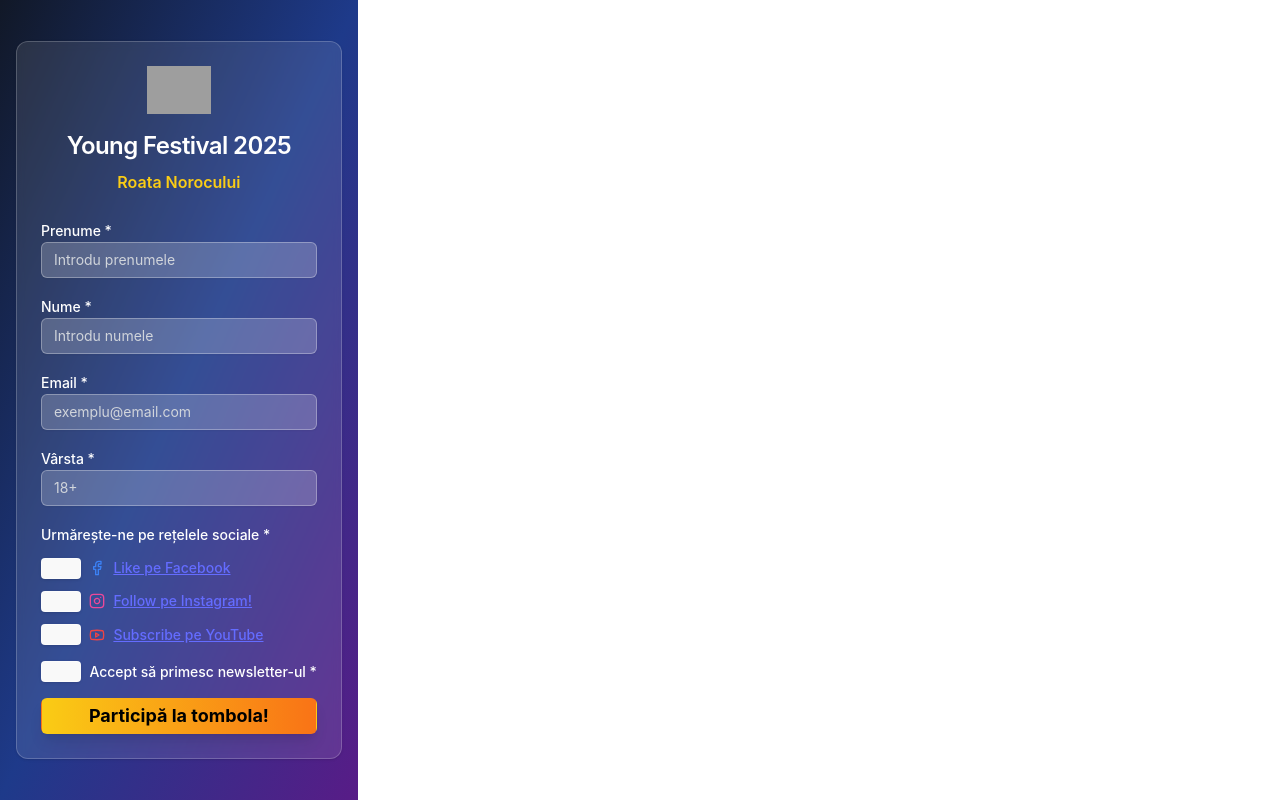
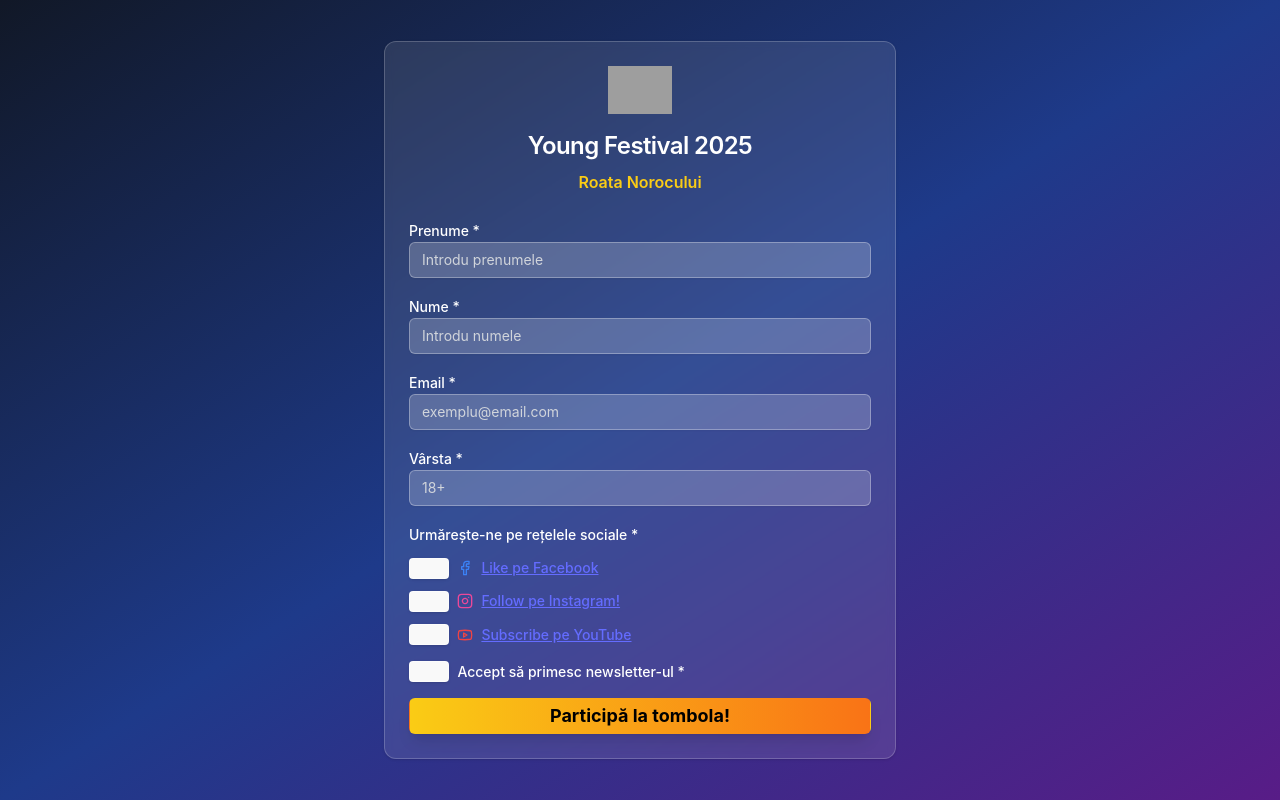
Before and after one commit to Diamonddragon999/tombola, a React (Vite) app: page /spin in a window 1280 px wide. Built offline with nearby package versions, Linux system fonts and the light colour scheme; no server answers; grey boxes are pictures that could not be loaded.

Commit message:
Update index.css

```diff
--- a/src/index.css
+++ b/src/index.css
@@ -28,8 +28,8 @@ a:hover {
 
 body {
   margin: 0;
-  display: flex;
-  place-items: center;
+  width:100%;
+  height:100%;
   min-width: 320px;
   min-height: 100vh;
 }
```
